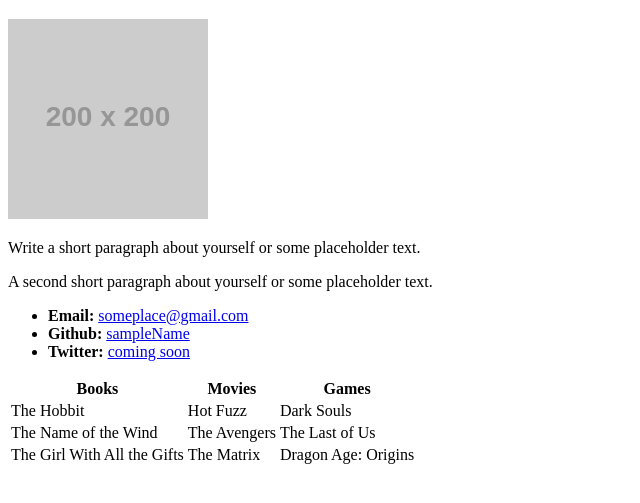
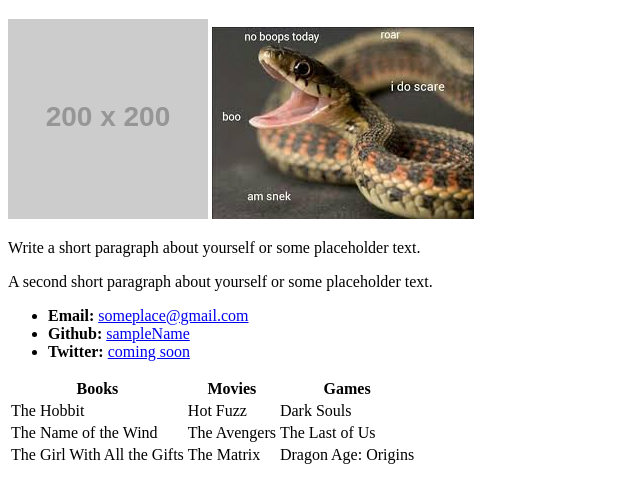
Before and after one commit to SondraDemo-UCF-LKM-202012/SondraDemo-UCF-LKM-202012.github.io, a plain HTML site: page index.html in a window 1280 px wide. Shown: the part 61-564 px from the top of the page, without its empty margins (0-640 px from the left). Drawn offline with Linux system fonts and the light colour scheme; placeholder pictures from the web are drawn by us.

Commit message:
Added a picture

```diff
--- a/index.html
+++ b/index.html
@@ -10,6 +10,8 @@
   <h1>Your Name</h1>
 
   <img src="https://placehold.it/200x200" alt="Your Name">
+
+  <img src="snek.jpeg" alt="A Snek yes">
 
   <p>Write a short paragraph about yourself or some placeholder text.</p>
   <p>A second short paragraph about yourself or some placeholder text.</p>
```
Also changed, not shown: snek.jpeg (added).
